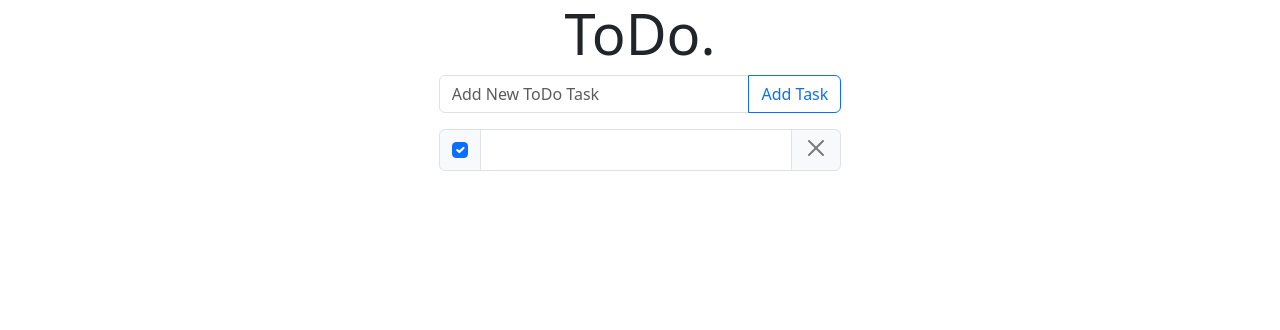
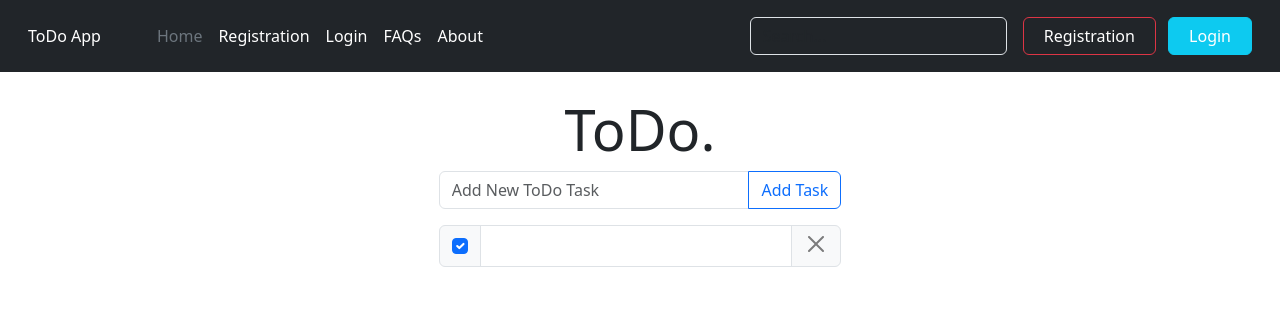
Before and after one commit to RitikMalik59/ToDo, a PHP site: page / in a window 1280 px wide. Shown: the top 330 px of the page. Run offline with PHP 8.4, Linux system fonts and the light colour scheme; data that the repository does not hold is empty.

Commit message:
Register new user in registratio.php and log user who exist in users table in login pagen

```diff
--- a/create_task.php
+++ b/create_task.php
@@ -1,6 +1,6 @@
 <?php
 
-include_once('db_connect.php');
+include_once('includes/db_connect.php');
 
 
 if (isset($_POST['add_task'])) {
--- /dev/null
+++ b/includes/footer.php
@@ -0,0 +1,8 @@
+<!-- < ----- Footer ----- > -->
+<footer>
+    <script src="https://cdn.jsdelivr.net/npm/bootstrap@5.3.2/dist/js/bootstrap.bundle.min.js" integrity="sha384-C6RzsynM9kWDrMNeT87bh95OGNyZPhcTNXj1NW7RuBCsyN/o0jlpcV8Qyq46cDfL" crossorigin="anonymous"></script>
+    <script src="js/main.js"></script>
+</footer>
+</body>
+
+</html>
--- /dev/null
+++ b/includes/header.php
@@ -0,0 +1,19 @@
+<?php include('db_connect.php'); ?>
+
+<!DOCTYPE html>
+<html lang="en">
+
+<head>
+
+    <meta charset="UTF-8">
+    <meta name="viewport" content="width=device-width, initial-scale=1.0">
+    <title>ToDo List</title>
+
+    <link href="https://cdn.jsdelivr.net/npm/bootstrap@5.3.2/dist/css/bootstrap.min.css" rel="stylesheet" integrity="sha384-T3c6CoIi6uLrA9TneNEoa7RxnatzjcDSCmG1MXxSR1GAsXEV/Dwwykc2MPK8M2HN" crossorigin="anonymous">
+    <script src="js/jquery-3.7.1.js"></script>
+
+</head>
+
+<!-- navigation Bar -->
+
+<?php include('navigation.php'); ?>
--- /dev/null
+++ b/includes/navigation.php
@@ -0,0 +1,33 @@
+<header class="p-3 text-bg-dark fixed-top ">
+    <div class="container-fluid">
+        <div class="d-flex flex-wrap align-items-center justify-content-center justify-content-lg-start">
+            <a class="navbar-brand" href="../Todo/index.php"> ToDo App </a>
+            <a href="/" class="d-flex align-items-center mb-2 mb-lg-0 text-white text-decoration-none">
+                <svg class="bi me-2" width="40" height="32" role="img" aria-label="Bootstrap">
+                    <use xlink:href="#bootstrap"></use>
+                </svg>
+            </a>
+
+            <ul class="nav col-12 col-lg-auto me-lg-auto mb-2 justify-content-center mb-md-0">
+                <li><a href="../Todo/index.php" class="nav-link px-2 text-secondary">Home</a></li>
+                <li><a href="../Todo/registration.php" class="nav-link px-2 text-white">Registration</a></li>
+                <li><a href="../Todo/login.php" class="nav-link px-2 text-white">Login</a></li>
+                <li><a href="#" class="nav-link px-2 text-white">FAQs</a></li>
+                <li><a href="#" class="nav-link px-2 text-white">About</a></li>
+            </ul>
+
+            <form class="col-12 col-lg-auto mb-3 mb-lg-0 me-lg-3" role="search">
+                <input type="search" class="form-control form-control-dark text-bg-dark" placeholder="Search..." aria-label="Search">
+            </form>
+
+            <div class="text-end">
+                <button type="button" class="btn btn-outline-danger me-2">
+                    <a href="../Todo/registration.php" class="nav-link px-2 text-white">Registration</a>
+                </button>
+                <button type="button" class="btn btn-info">
+                    <a href="../Todo/login.php" class="nav-link px-2 text-white">Login</a>
+                </button>
+            </div>
+        </div>
+    </div>
+</header>
--- a/index.php
+++ b/index.php
@@ -1,24 +1,8 @@
-<?php include_once('db_connect.php') ?>
-
-<!DOCTYPE html>
-<html lang="en">
-
-<head>
-    <meta charset="UTF-8">
-    <meta name="viewport" content="width=device-width, initial-scale=1.0">
-    <title>ToDo List</title>
-
-    <link href="https://cdn.jsdelivr.net/npm/bootstrap@5.3.2/dist/css/bootstrap.min.css" rel="stylesheet" integrity="sha384-T3c6CoIi6uLrA9TneNEoa7RxnatzjcDSCmG1MXxSR1GAsXEV/Dwwykc2MPK8M2HN" crossorigin="anonymous">
-    <script src="js/jquery-3.7.1.js"></script>
-
-</head>
+<?php include('includes/header.php'); ?>
 
 <body>
 
-
-
-
-    <div class="container col-lg-4">
+    <div class="container py-5 my-5 col-lg-4 ">
 
         <h1 class="display-4 text-center">ToDo.</h1>
 
@@ -88,10 +72,6 @@
 
 
     <!-- < ----- Footer ----- > -->
-    <footer>
-        <script src="https://cdn.jsdelivr.net/npm/bootstrap@5.3.2/dist/js/bootstrap.bundle.min.js" integrity="sha384-C6RzsynM9kWDrMNeT87bh95OGNyZPhcTNXj1NW7RuBCsyN/o0jlpcV8Qyq46cDfL" crossorigin="anonymous"></script>
-        <script src="js/main.js"></script>
-    </footer>
-</body>
 
-</html>
+
+    <?php include('includes/footer.php'); ?>
--- a/js/main.js
+++ b/js/main.js
@@ -8,7 +8,7 @@ $(document).ready(function () {
         if (e.key == 'Enter') {
             let value = $(this).val();
             let id = $(this).attr("id");
-            console.log(value, id);
+            // console.log(value, id);
 
             const Data = $.ajax({
                 url: './update_task.php',
@@ -33,7 +33,7 @@ $(document).ready(function () {
         let id = this.id;
         let value = this.value;
         let checked = this.checked;
-        console.log(id, value, checked);
+        // console.log(id, value, checked);
         // console.log(this);
 
         let status = null;
@@ -42,7 +42,7 @@ $(document).ready(function () {
         } else {
             status = 0;
         }
-        console.log(status);
+        // console.log(status);
 
         const Data = $.ajax({
             url: './update_task.php',
@@ -50,13 +50,13 @@ $(document).ready(function () {
             // dataType: "json",
             data: { checkBoxId: id, status: status },
             success: function (data) {
-                console.log(data);
+                // console.log(data);
             },
             error: function (xhr, status, error) {
                 console.error(xhr);
             }
         })
-        console.log(Data);
+        // console.log(Data);
 
 
         // if (!$(this).is(':checked')) {
@@ -77,5 +77,17 @@ $(document).ready(function () {
 
     // })
 
+    //    ----- Show Password on registration page on click -----------
+
+    $('#showPassword').click(function () {
+        console.log('clicked');
+        const password = $('#password');
+
+        // alert($(this).is(':checked'));
+        const pwd = $(this).is(':checked') ? password.attr('type', 'text') : password.attr('type', 'password');
+        // const pwd = $(this).is(':checked') ? console.log('clicked') : console.log('unclicked');
+
+        // console.log(pwd);
+    });
 
 });
--- a/update_task.php
+++ b/update_task.php
@@ -1,7 +1,5 @@
 <?php
-
-include_once('db_connect.php');
-
+include_once('includes/db_connect.php');
 // var_dump($_POST);
 // // Or
 // print_r($_POST);
```
Also changed, not shown: delete.php (+1 -6 lines), includes/user_login.php (added, +39 -0 lines), includes/user_registration.php (added, +19 -0 lines), login.php (added, +40 -0 lines), registration.php (added, +47 -0 lines), includes/db_connect.php (renamed from db_connect.php).
